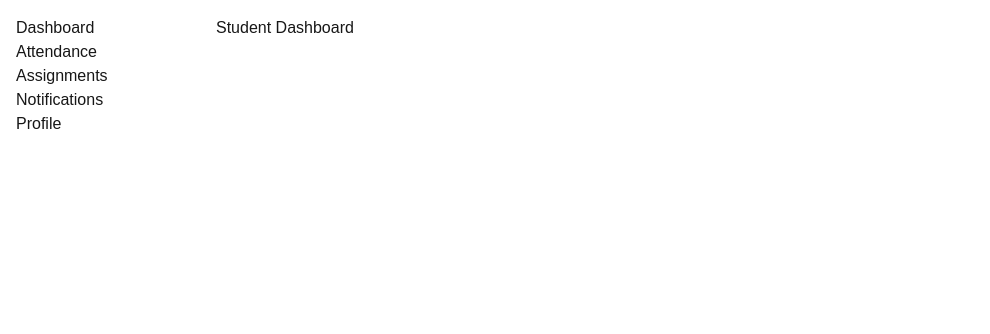
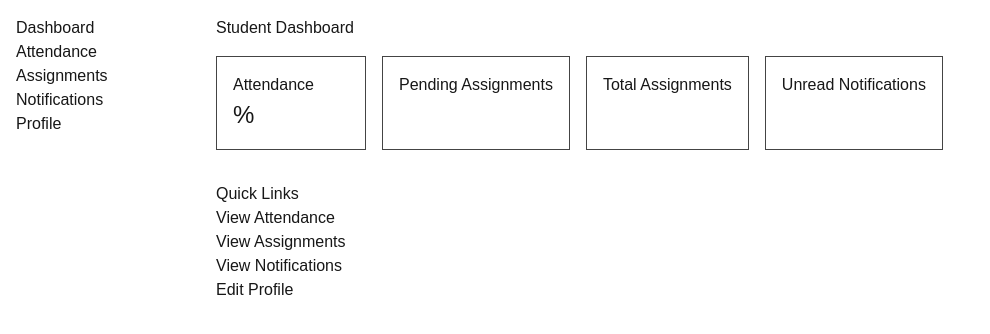
Before and after one commit to shlokgitt/Smart-Campus-management, a Next.js app: page /student in a window 1280 px wide. Shown: the top 334 px of the page, without its empty margins (0-990 px from the left). Built offline with nearby package versions, Linux system fonts and the light colour scheme; no server answers.

Commit message:
feat: complete student dashboard with summary stats

```diff
--- /dev/null
+++ b/app/api/student/dashboard/route.ts
@@ -0,0 +1,35 @@
+import { NextResponse } from "next/server";
+import { getServerSession } from "next-auth";
+import { authOptions } from "@/lib/auth";
+import { connectDB } from "@/lib/db";
+import Attendance from "@/lib/models/Attendance";
+import Assignment from "@/lib/models/Assignment";
+import AssignmentSubmission from "@/lib/models/AssignmentSubmission";
+import Notification from "@/lib/models/Notification";
+
+export async function GET() {
+  const session = await getServerSession(authOptions);
+  if (!session) return NextResponse.json({ error: "Unauthorized" }, { status: 401 });
+
+  const userId = (session.user as any).id;
+  await connectDB();
+
+  const attendanceRecords = await Attendance.find({ student: userId });
+  const total = attendanceRecords.length;
+  const present = attendanceRecords.filter((r) => r.status === "present").length;
+  const attendancePercentage = total > 0 ? Math.round((present / total) * 100) : 0;
+
+  const allAssignments = await Assignment.find();
+  const mySubmissions = await AssignmentSubmission.find({ student: userId });
+  const submittedIds = new Set(mySubmissions.map((s) => s.assignment.toString()));
+  const pendingAssignments = allAssignments.filter((a) => !submittedIds.has(a._id.toString())).length;
+
+  const unreadNotifications = await Notification.countDocuments({ user: userId, isRead: false });
+
+  return NextResponse.json({
+    attendancePercentage,
+    totalAssignments: allAssignments.length,
+    pendingAssignments,
+    unreadNotifications,
+  });
+}
--- a/app/student/page.tsx
+++ b/app/student/page.tsx
@@ -1,3 +1,46 @@
+"use client";
+import { useEffect, useState } from "react";
+
 export default function StudentDashboard() {
-  return <h1>Student Dashboard</h1>;
+  const [stats, setStats] = useState<any>(null);
+
+  useEffect(() => {
+    fetch("/api/student/dashboard")
+      .then((r) => r.json())
+      .then(setStats);
+  }, []);
+
+  if (!stats) return <p>Loading...</p>;
+
+  return (
+    <div>
+      <h1>Student Dashboard</h1>
+      <div style={{ display: "flex", gap: "1rem", marginTop: "1rem" }}>
+        <div style={{ border: "1px solid #444", padding: "1rem", minWidth: 150 }}>
+          <h3>Attendance</h3>
+          <p style={{ fontSize: "1.5rem" }}>{stats.attendancePercentage}%</p>
+        </div>
+        <div style={{ border: "1px solid #444", padding: "1rem", minWidth: 150 }}>
+          <h3>Pending Assignments</h3>
+          <p style={{ fontSize: "1.5rem" }}>{stats.pendingAssignments}</p>
+        </div>
+        <div style={{ border: "1px solid #444", padding: "1rem", minWidth: 150 }}>
+          <h3>Total Assignments</h3>
+          <p style={{ fontSize: "1.5rem" }}>{stats.totalAssignments}</p>
+        </div>
+        <div style={{ border: "1px solid #444", padding: "1rem", minWidth: 150 }}>
+          <h3>Unread Notifications</h3>
+          <p style={{ fontSize: "1.5rem" }}>{stats.unreadNotifications}</p>
+        </div>
+      </div>
+
+      <div style={{ marginTop: "2rem" }}>
+        <h2>Quick Links</h2>
+        <a href="/student/attendance">View Attendance</a><br />
+        <a href="/student/assignments">View Assignments</a><br />
+        <a href="/student/notifications">View Notifications</a><br />
+        <a href="/student/profile">Edit Profile</a>
+      </div>
+    </div>
+  );
 }
```
